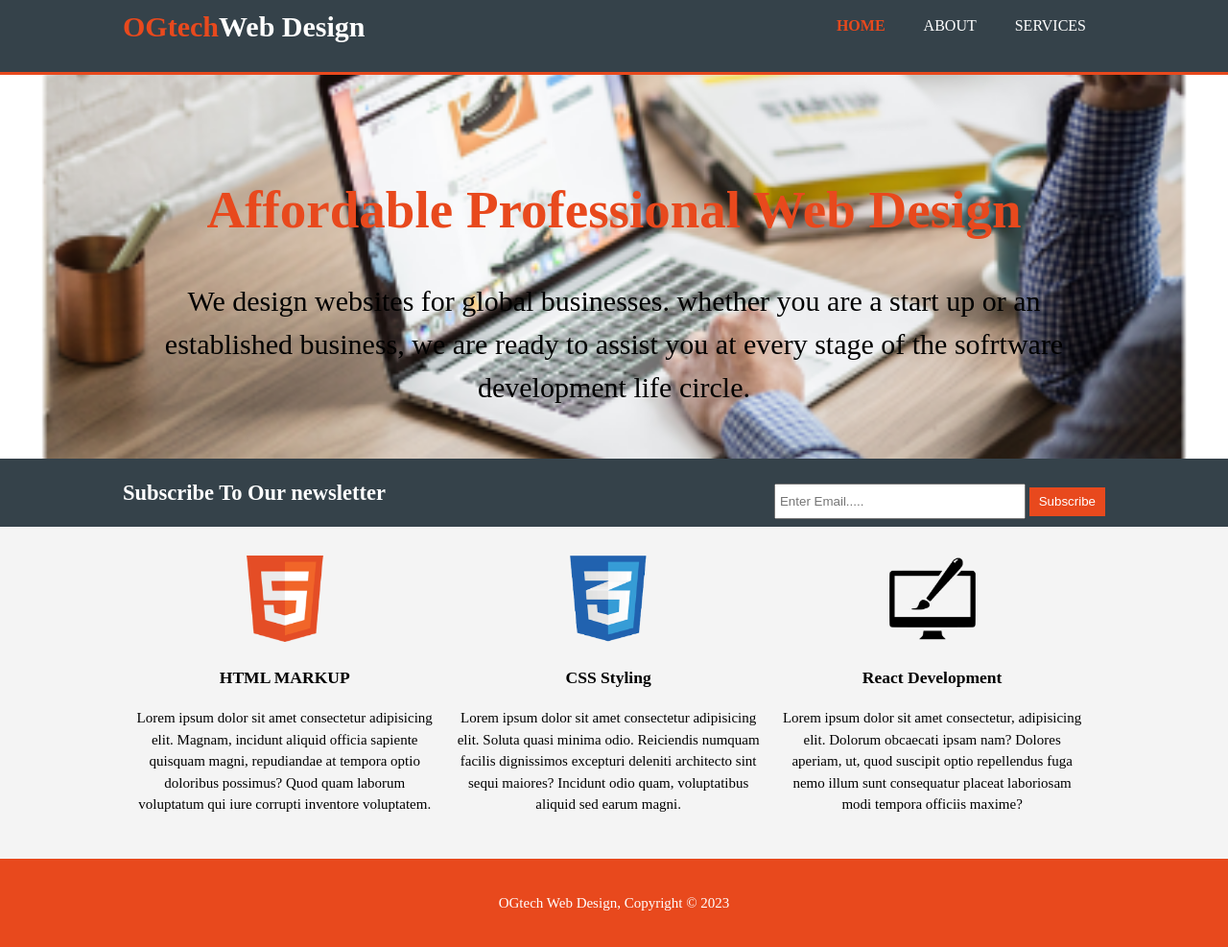
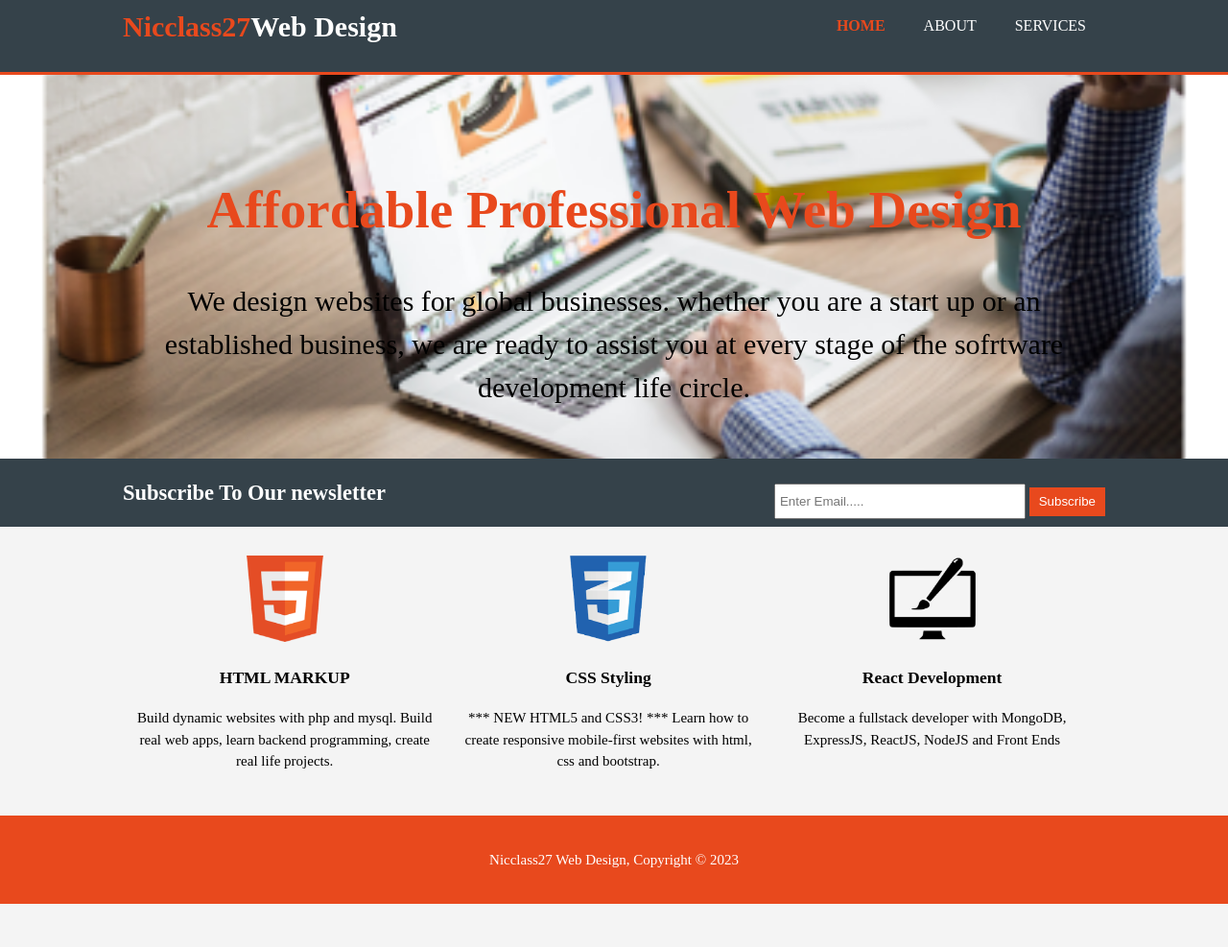
Before and after one commit to Nicclass27/digital, a plain HTML site: page index.html in a window 1280 px wide. Shown: the whole page at 96% size. After the commit the page ends 942 px from the top, so only its background shows below. Drawn offline with Linux system fonts and the light colour scheme.

Commit message:
Update index.html

```diff
--- a/index.html
+++ b/index.html
@@ -4,14 +4,14 @@
         <meta charset="UTF-8">
         <meta http-equiv="X-UA-Compatible" content="IE=edge">
         <meta name="viewport" content="width=device-width, initial-scale=1.0">
-        <title>OGtech Web Design</title>
+        <title>Nicclass27-web Design</title>
         <link rel="stylesheet" href="./css/style.css">
     </head>
     <body>
         <header>
             <div class="container">
                 <div id="branding">
-                    <h1><span class="highlight">OGtech</span>Web Design</h1>
+                    <h1><span class="highlight">Nicclass27</span>Web Design</h1>
                 </div>
 
                 <nav>
@@ -50,14 +50,16 @@
                 <div class="box">
                     <img src="./img/logo_html.jpg" alt="">
                     <h3>HTML MARKUP</h3>
-                    <p>Lorem ipsum dolor sit amet consectetur adipisicing elit. Magnam, incidunt aliquid officia sapiente quisquam magni, repudiandae at tempora optio doloribus possimus? Quod quam laborum voluptatum qui iure corrupti inventore voluptatem.</p>
+                    <p>Build dynamic websites with php and mysql. Build real web apps, learn backend programming, create real life projects.</p>
 
                 </div>
 
                 <div class="box">
                     <img src="./img/logo_css.jpg" alt="">
                     <h3>CSS Styling</h3>
-                    <p>Lorem ipsum dolor sit amet consectetur adipisicing elit. Soluta quasi minima odio. Reiciendis numquam facilis dignissimos excepturi deleniti architecto sint sequi maiores? Incidunt odio quam, voluptatibus aliquid sed earum magni.</p>
+                    <p>*** NEW HTML5 and CSS3! ***
+
+                        Learn how to create responsive mobile-first websites with html, css and bootstrap.</p>
 
                 </div>
 
@@ -65,7 +67,7 @@
                 <div class="box">
                     <img src="./img/logo_brush.png" alt="">
                     <h3>React Development</h3>
-                    <p>Lorem ipsum dolor sit amet consectetur, adipisicing elit. Dolorum obcaecati ipsam nam? Dolores aperiam, ut, quod suscipit optio repellendus fuga nemo illum sunt consequatur placeat laboriosam modi tempora officiis maxime?</p>
+                    <p>Become a fullstack developer with MongoDB, ExpressJS, ReactJS, NodeJS and Front Ends  </p>
 
                 </div>
 
@@ -74,7 +76,7 @@
         </section>
 
         <footer>
-            <p>OGtech Web Design, Copyright &copy; 2023</p>
+            <p>Nicclass27 Web Design, Copyright &copy; 2023</p>
         </footer>
     </body>
 </html>
```
